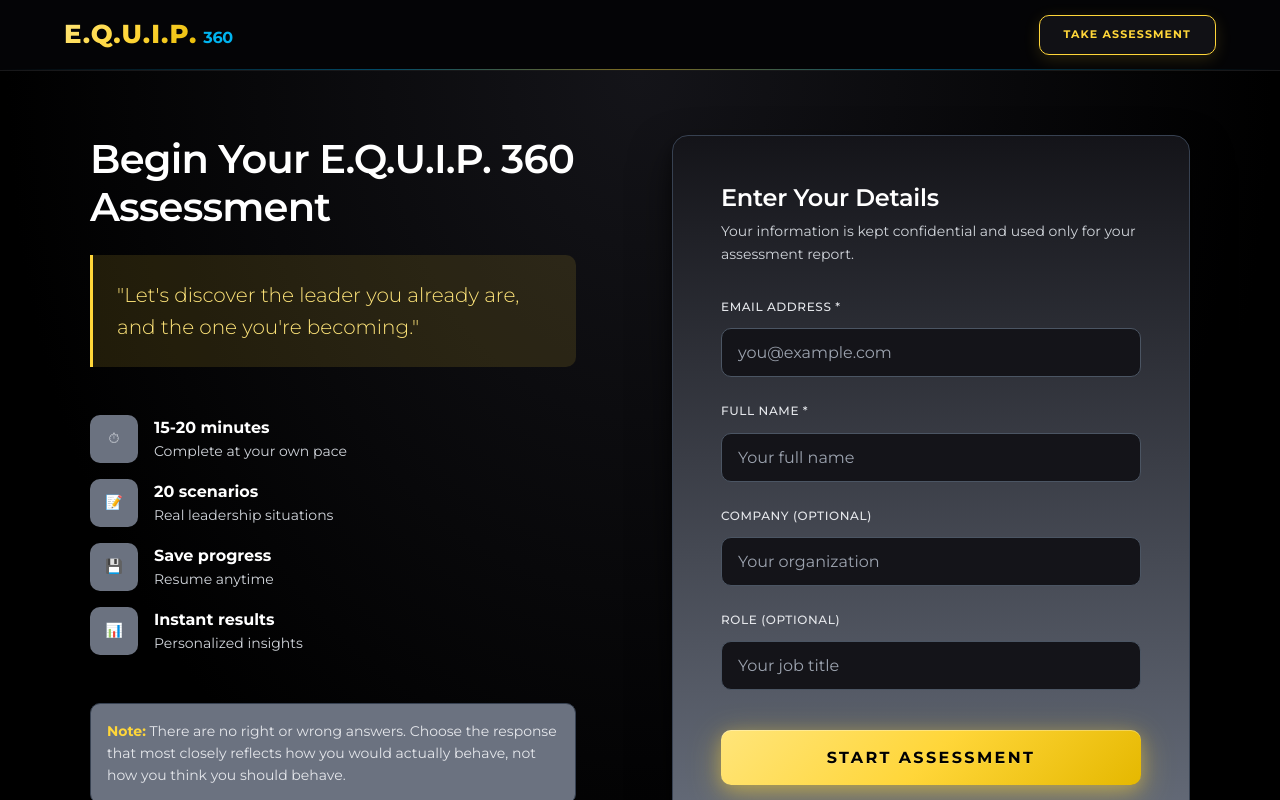
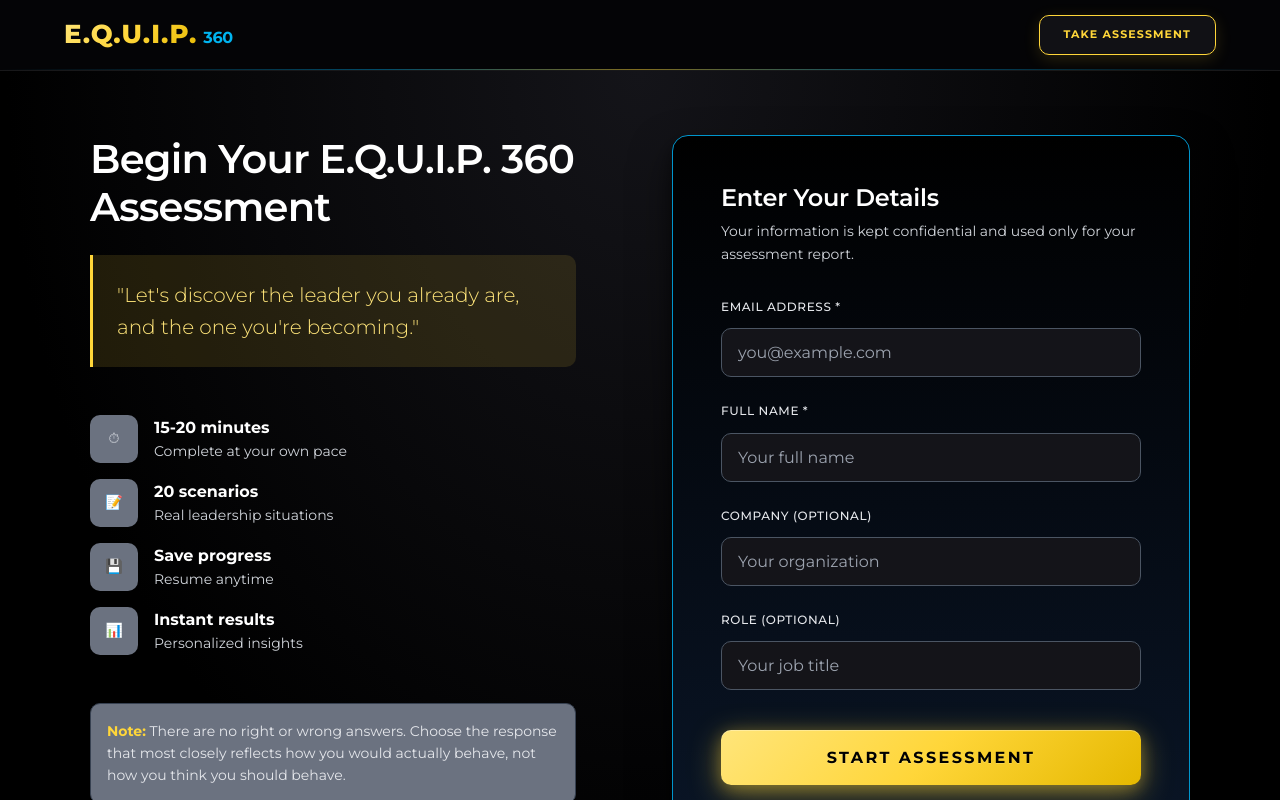
Before and after one commit to georgebthomas-7002/mickunplugged, a React (Vite) app: page /start in a window 1280 px wide. Shown: the top 800 px of the page. Built offline with nearby package versions, Linux system fonts and the light colour scheme.

Commit message:
style: Update form card background to black-to-navy gradient

```diff
--- a/src/pages/StartPage.css
+++ b/src/pages/StartPage.css
@@ -116,8 +116,8 @@
 }
 
 .form-card {
-  background: linear-gradient(180deg, var(--color-charcoal) 0%, var(--color-dark-gray) 100%);
-  border: 1px solid var(--color-gray-700);
+  background: linear-gradient(180deg, var(--color-black) 0%, var(--color-navy) 100%);
+  border: 1px solid var(--color-blue-dark);
   border-radius: var(--radius-lg);
   padding: var(--spacing-2xl);
   box-shadow: var(--shadow-lg);
```
